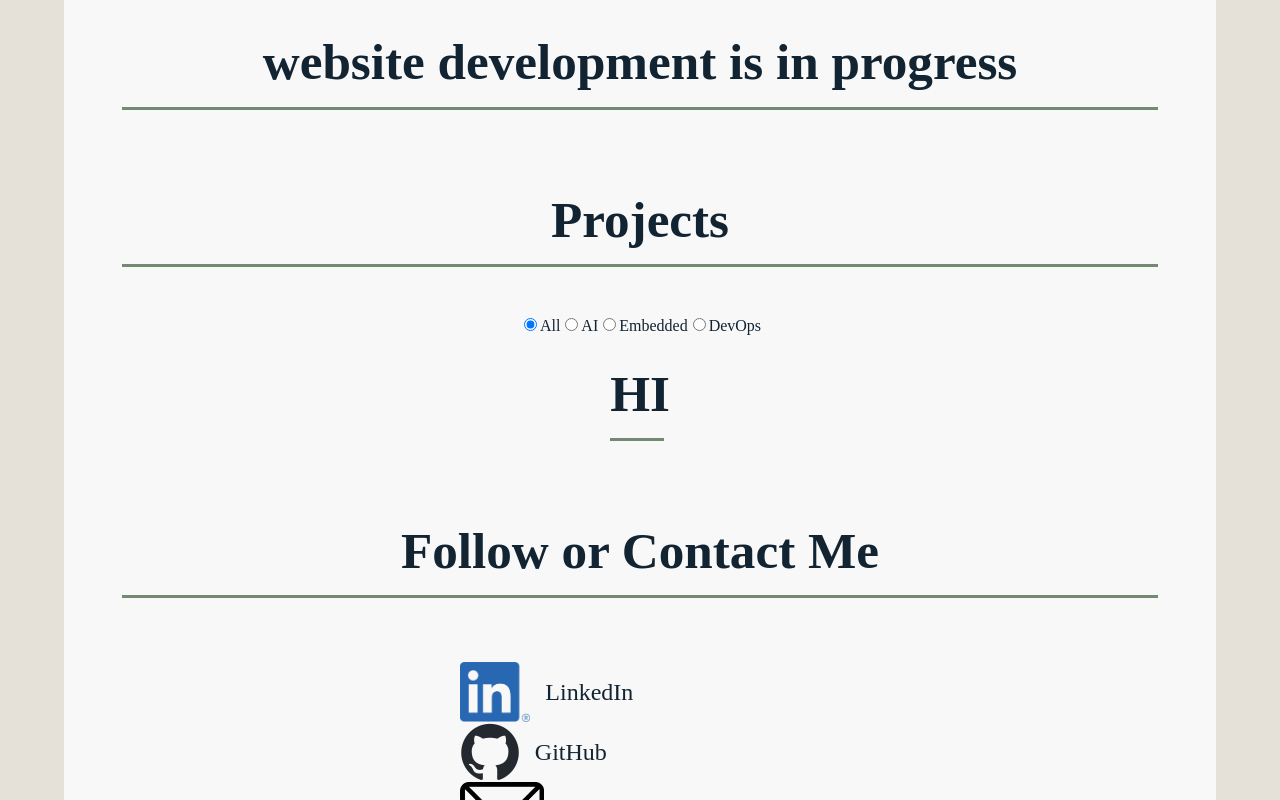
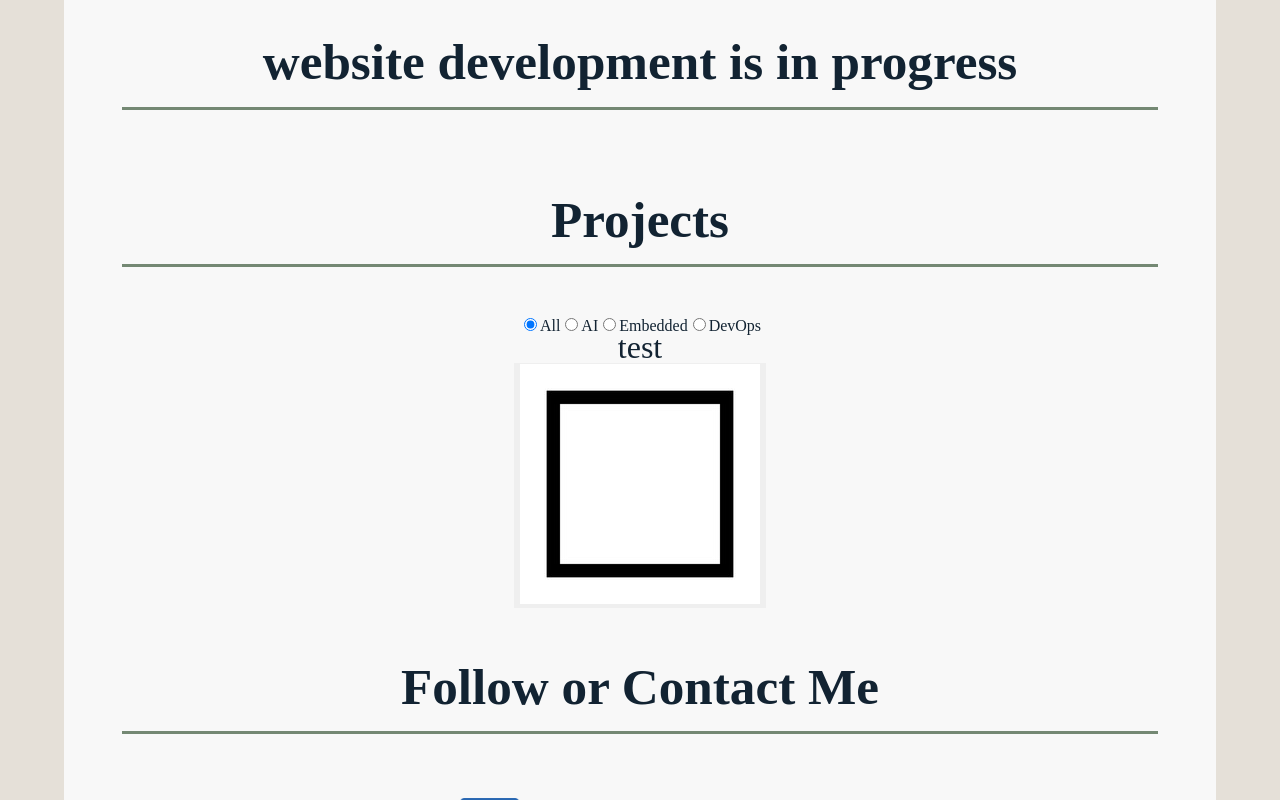
Before and after one commit to matthew-b-software/matthew-b-software.github.io, a React (Vite) app: page / in a window 1280 px wide. Shown: the top 800 px of the page. Built offline with nearby package versions, Linux system fonts and the light colour scheme.

Commit message:
Styled projects a little bit. Started description selection logic

```diff
--- a/src/components/ProjectGrid.tsx
+++ b/src/components/ProjectGrid.tsx
@@ -6,7 +6,7 @@ import Projects from  '../data/ProjectGrid.ts'
 function ProjectGrid() {
 
     const [Subject, setSubject] = useState<string>("all")
-    const [filteredProjects, setFilteredProjects] = useState(Projects)
+    const [SelectedProj, setSelectedProj] = useState(-1)
 
     return (
         <>
@@ -32,11 +32,16 @@ function ProjectGrid() {
             </div>
 
             <div id="ProjectGrid">
-                {Projects.map((item) => (
-                <ProjectItem />
+                {Projects.map((item, index) => (
+                <ProjectItem
+                            title={item.title}
+                            description={item.description}
+                            img_src={item.img_src}
+                            img_alt={item.img_alt}
+                            selected={SelectedProj === index}
+                            />
                 ))}
             </div>
-
         </>
     )
 }
--- /dev/null
+++ b/src/components/ProjectItem.css
@@ -0,0 +1,17 @@
+.ProjectItem {
+    display: flex;
+    flex-direction: column;
+    align-items: center;
+
+    padding: 1rem;
+}
+
+.ProjectItem div {
+    font-size: 2rem;
+    margin-bottom: 1rem;
+}
+
+.ProjectItem button {
+    border: none;
+    cursor: pointer;
+}
--- a/src/components/ProjectItem.tsx
+++ b/src/components/ProjectItem.tsx
@@ -1,9 +1,24 @@
+import "./ProjectItem.css"
+
+interface Props {
+        title: string,
+        description: string,
+        img_src: string,
+        img_alt: string,
+        selected: boolean,
+}
+
 /** This component shall contain a work, proj, or school experience */
-function ExperienceItem() {
+function ExperienceItem({ title, description, img_src, img_alt, selected }: Props) {
     return (
-        <>
-            <h1>HI</h1>
-        </>
+        <div className="ProjectItem">
+
+            <div>{title}</div>
+            <button type="button">
+                <img src={img_src} alt={img_alt} />
+            </button>
+            {selected && <div className="ProjectDescription">{description}</div>}
+        </div>
     )
 }
 
--- a/src/data/ProjectGrid.ts
+++ b/src/data/ProjectGrid.ts
@@ -2,9 +2,8 @@ const Projects = [
     {
         title: "test",
         description: "test",
-        img_src: "test",
+        img_src: "/src/assets/Test_Img.jpg",
         img_alt: "test",
-        link: "test",
         subject: "ai"
     }
 ]
```
Also changed, not shown: src/assets/Test_Img.jpg (added).
